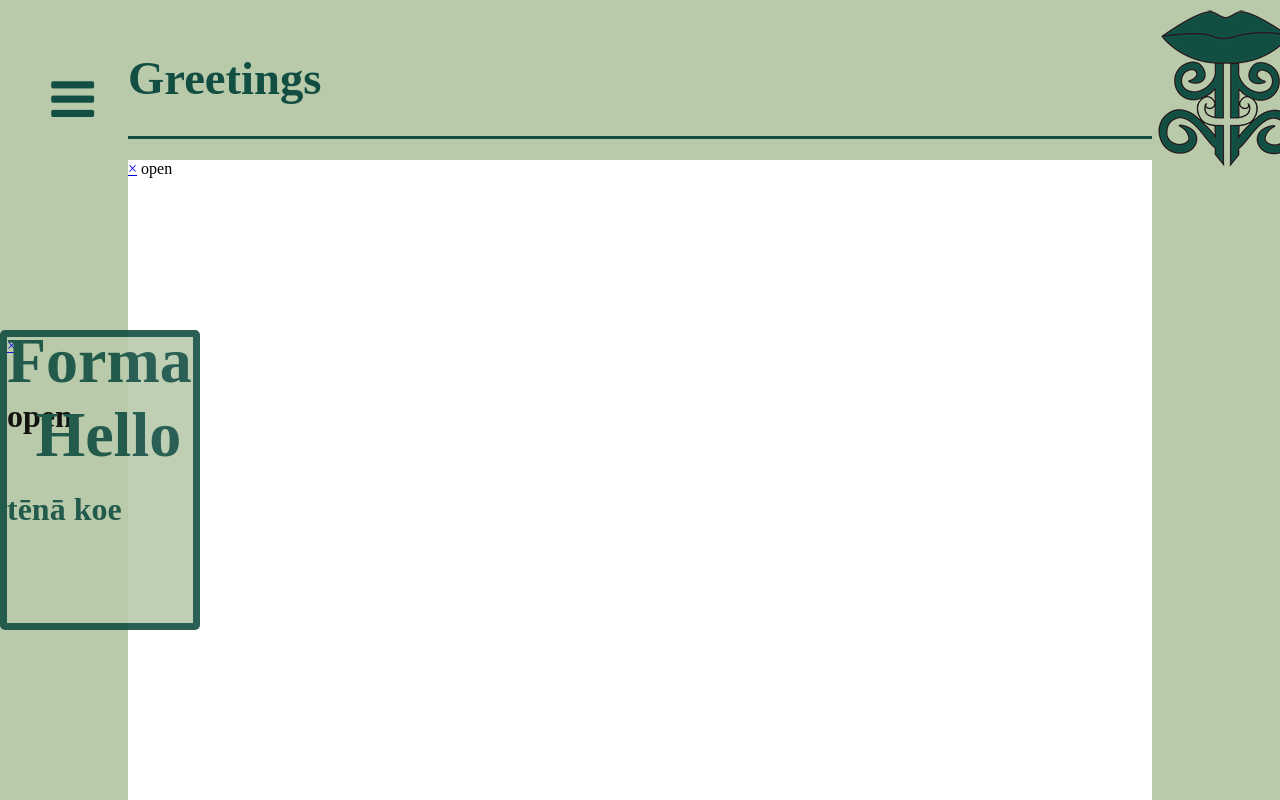
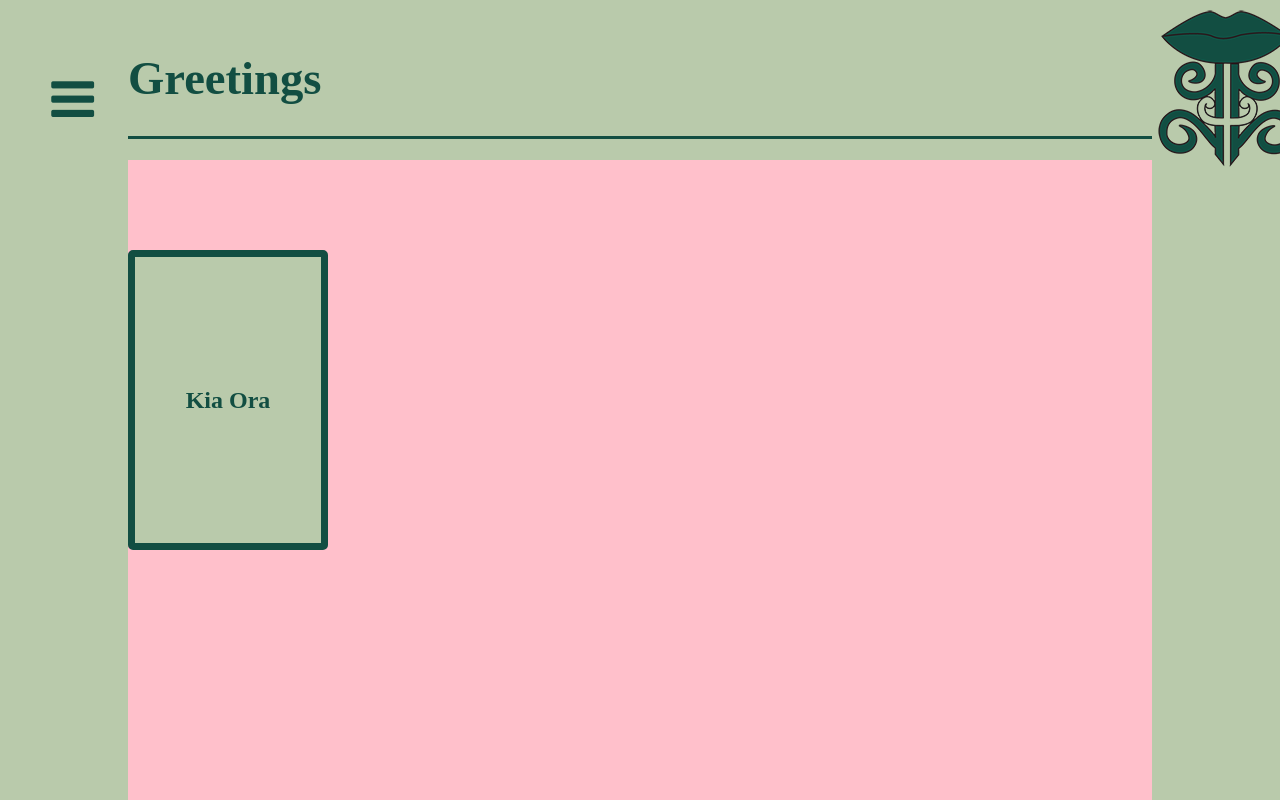
Before and after one commit to shakaliahbishell/languages_website, a plain HTML site: page te_reo_maori.html in a window 1280 px wide. Shown: the top 800 px of the page. Drawn offline with Linux system fonts and the light colour scheme.

Commit message:
devlement sprint 3

```diff
--- a/css/language.css
+++ b/css/language.css
@@ -153,13 +153,13 @@ a.navlink2:hover{
 #cards{
 	width:80%;
 	height:80%;
-	background-color:white;
+	background-color:pink;
 	box-sizing:border-box;
 	float:right;
 	margin-right:10%;
 
 }
-#kiaora{
+.translations{
 	width:200px;
 	height:300px;
 	background-color:#b9caab;
@@ -168,42 +168,43 @@ a.navlink2:hover{
 	border-radius: 5px;
 	margin: 0;
 	position: absolute;
-	top: 60%;
+
+	margin: 0;
+	position: absolute;
+	top: 50%;
 	-ms-transform: translateY(-50%);
 	transform: translateY(-50%);
+}
+.overlay2{
+	position: absolute;
+	bottom: 0;
+	left: 0;
+	right: 0;
+	background-color: #b9caab;
+	overflow: hidden;
+	width: 0;
+	height: 100%;
+	transition: .5s ease;
+}
+.translations:hover .overlay2 {
+    width:178px;
+	height:278px;
+	border: 7px solid #124e42;
+	border-radius: 5px;
+	margin: 0;
+    background-color:#b9caab;
+}
+h2{
 
-}
-#translations{
-	text-align:center;
-	color:#124e42;
 	margin: 0;
 	position: absolute;
-	top: 60%;
-	-ms-transform: translateY(-50%);
-	transform: translateY(-50%);
+	top: 50%;
+	left: 50%;
+	-ms-transform: translate(-50%, -50%);
+	transform: translate(-50%, -50%);
+	color: #124e42;
+}
 
-}
-/* start of overlay */
-
-.overlay2{
-	height:300px;
-	width: 0;
-	position: fixed;
-	z-index: 1;
-	top: 0;
-	left: 0;
-	background-color:blue;
-	opacity:0.9;
-	overflow-x: hidden;
-	transition: 1s;
-}
-.overlay-translations{
-	position: relative;
-	top: 25%;
-	width: 100%;
-	text-align: center;
-	margin-top:30px;
-}
 /* end of Te reo page */
 /* start of nzsl page */
 #container4{
--- a/te_reo_maori.html
+++ b/te_reo_maori.html
@@ -36,18 +36,12 @@
 						<img class="moko2" src="images/moko_kauae_icon.png" alt="image of Moko Kauae">
 					</div>
 				<div id="cards">
-					<a href="javascript:void(0)" class="closebtn" onclick="closeNav()">&times;</a>
-					<div id="kiaora" class="overlay2">
-						<a href="javascript:void(0)" class="closebtn" onclick="closeNav()">&times;</a>
-
-							<h1 id="translations">tēnā koe<h1>
-
-								<div class="overlay-translations">
-								<h1 id="translations">Formal Hello<h1>
-								</div>
-							<span onclick="openNav()">open</span>
+					<div class="translations">
+						<h2>Kia Ora</h2>
+						<div class="overlay2">
+							<h2>Hello</h2>
+						</div>
 					</div>
-					<span onclick="openNav()">open</span>
 				</div>
 			</div>
 			<script>
@@ -59,13 +53,5 @@ function closeNav() {
   document.getElementById("myNav").style.width = "0%";
 }
 </script>
-<script>
-			function openNav() {
-  document.getElementById("kiaora").style.width = "100%";
-}
 
-function closeNav() {
-  document.getElementById("kiaora").style.width = "200px";
-}
-</script>
 		</body>
```
